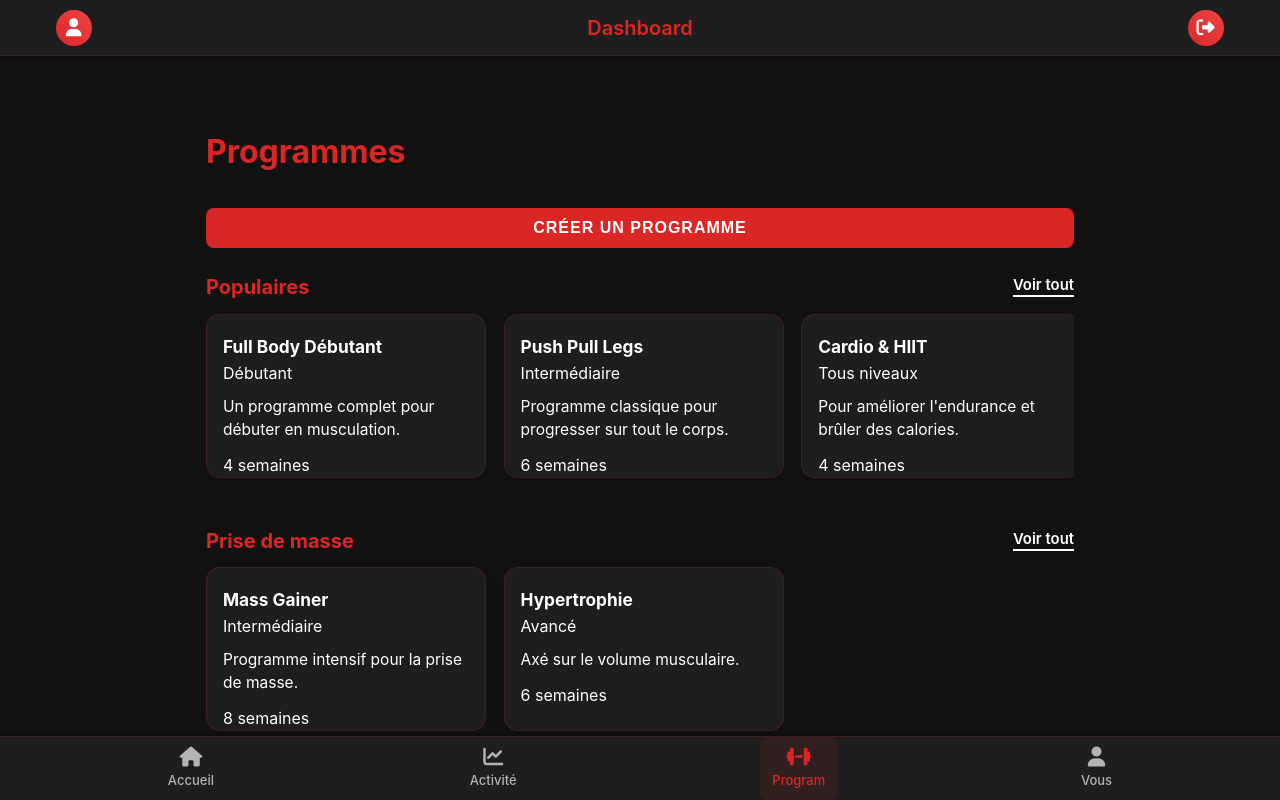
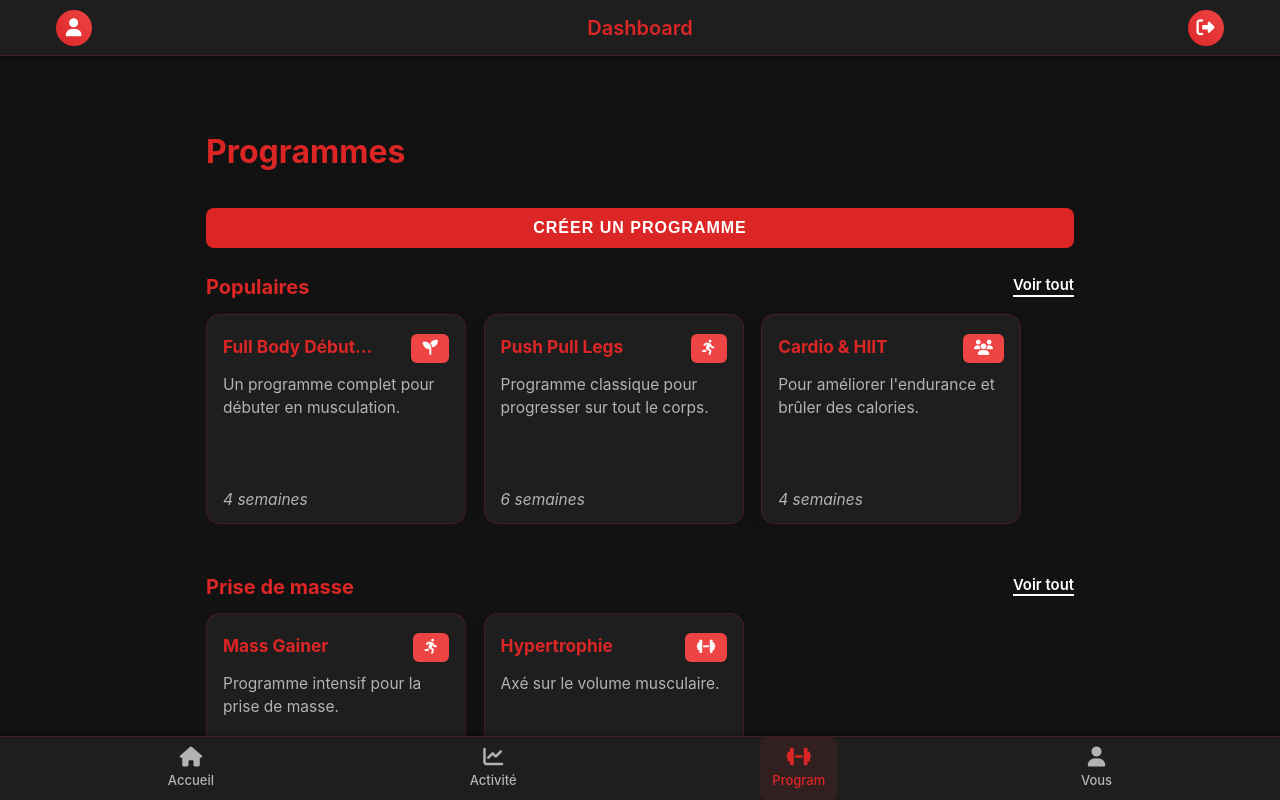
Before and after one commit to LumyaZ/musculia-front, an Angular app: page /dashboard/program in a window 1280 px wide. Shown: the top 800 px of the page. Built offline with nearby package versions, Linux system fonts and the light colour scheme; sample sign-in values are in the browser's storage.

Commit message:
refactor(program): composant card générique + UI homogène

```diff
--- /dev/null
+++ b/src/app/components/program-card/program-card.component.html
@@ -0,0 +1,12 @@
+<div class="program-card" (click)="cardClick.emit()">
+  <div class="program-header">
+    <h2>{{ program.name }}</h2>
+    <span class="program-level">
+      <i class="fas" [ngClass]="getLevelIcon(program.level)"></i>
+    </span>
+  </div>
+  <div class="program-description">{{ program.description }}</div>
+  <div class="program-footer">
+    <span class="program-duration">{{ program.duration }}</span>
+  </div>
+</div>
--- /dev/null
+++ b/src/app/components/program-card/program-card.component.scss
@@ -0,0 +1,100 @@
+@use "sass:map";
+@use "../../../styles/_variables.scss" as *;
+
+.program-card {
+  background: map.get($colors, 'surface');
+  border-radius: 14px;
+  box-shadow: 0 4px 16px rgba(0,0,0,0.08);
+  border: 1.5px solid map.get($colors, 'border');
+  padding: 1.2rem 1rem 1rem 1rem;
+  gap: 0.6rem;
+  width: 260px;
+  height: 210px;
+  min-width: 260px;
+  max-width: 260px;
+  min-height: 210px;
+  max-height: 210px;
+  flex: 1 1 220px;
+  display: flex;
+  flex-direction: column;
+  transition: box-shadow 0.2s, border 0.2s;
+  padding-bottom: 0.7rem !important;
+}
+
+.program-header {
+  display: flex;
+  align-items: flex-start;
+  justify-content: space-between;
+  gap: 0.5rem;
+}
+
+.program-header h2 {
+  margin: 0 0 0.1rem 0;
+  color: map.get($colors, 'primary');
+  font-size: 1.08rem;
+  font-weight: 700;
+  flex: 1 1 auto;
+  white-space: nowrap;
+  overflow: hidden;
+  text-overflow: ellipsis;
+  min-width: 0;
+  max-width: 150px;
+}
+
+.program-level {
+  background: map.get($colors, 'primary-light');
+  color: map.get($colors, 'primary-contrast');
+  border-radius: 6px;
+  padding: 0.2rem 0.7rem;
+  font-size: 0.95rem;
+  font-weight: 600;
+  white-space: nowrap;
+  flex-shrink: 0;
+  margin-left: 0.5rem;
+}
+
+.program-description {
+  color: map.get($colors, 'text-secondary');
+  margin-bottom: 0 !important;
+  font-size: 0.97rem;
+  display: -webkit-box;
+  -webkit-line-clamp: 2;
+  -webkit-box-orient: vertical;
+  overflow: hidden;
+  text-overflow: ellipsis;
+  white-space: normal;
+  min-height: 2.2em;
+}
+
+.program-footer {
+  margin-top: auto;
+  display: flex;
+  align-items: center;
+  justify-content: space-between;
+  margin-bottom: 0 !important;
+}
+
+.program-duration {
+  color: map.get($colors, 'text-secondary');
+  font-size: 0.97rem;
+  font-style: italic;
+}
+
+@media (max-width: 700px) {
+  .program-card {
+    width: 100%;
+    min-width: 0;
+    max-width: 100%;
+    height: auto;
+    min-height: 0;
+    max-height: none;
+    padding: 1.2rem 0.7rem 0.5rem 0.7rem !important;
+    display: block !important;
+    gap: 0 !important;
+  }
+  .program-footer {
+    margin-bottom: 0.3rem !important;
+    padding-bottom: 0 !important;
+    margin-top: 0.2rem;
+  }
+}
--- /dev/null
+++ b/src/app/components/program-card/program-card.component.ts
@@ -0,0 +1,29 @@
+import { Component, Input, Output, EventEmitter } from '@angular/core';
+import { CommonModule } from '@angular/common';
+
+@Component({
+  selector: 'app-program-card',
+  standalone: true,
+  imports: [CommonModule],
+  templateUrl: './program-card.component.html',
+  styleUrls: ['./program-card.component.scss']
+})
+export class ProgramCardComponent {
+  @Input() program: any;
+  @Output() cardClick = new EventEmitter<void>();
+
+  getLevelIcon(level: string): string {
+    switch ((level || '').toLowerCase()) {
+      case 'débutant':
+        return 'fa-seedling';
+      case 'intermédiaire':
+        return 'fa-person-running';
+      case 'avancé':
+        return 'fa-dumbbell';
+      case 'tous niveaux':
+        return 'fa-users';
+      default:
+        return 'fa-question-circle';
+    }
+  }
+}
--- a/src/app/views/dashboard/program/category-programs/category-programs.component.html
+++ b/src/app/views/dashboard/program/category-programs/category-programs.component.html
@@ -5,15 +5,6 @@
   <input class="search-input" type="text" [(ngModel)]="searchTerm" placeholder="Rechercher un programme..." />
   <h1>{{ category?.name }}</h1>
   <div class="category-programs-list">
-    <div class="program-card" *ngFor="let prog of filteredPrograms()" (click)="goToProgram(prog)">
-      <div class="program-header">
-        <h2>{{ prog.name }}</h2>
-        <span class="program-level">{{ prog.level }}</span>
-      </div>
-      <div class="program-description">{{ prog.description }}</div>
-      <div class="program-footer">
-        <span class="program-duration">{{ prog.duration }}</span>
-      </div>
-    </div>
+    <app-program-card *ngFor="let prog of filteredPrograms()" [program]="prog" (cardClick)="goToProgram(prog)"></app-program-card>
   </div>
 </div>
--- a/src/app/views/dashboard/program/category-programs/category-programs.component.ts
+++ b/src/app/views/dashboard/program/category-programs/category-programs.component.ts
@@ -2,11 +2,12 @@ import { Component } from '@angular/core';
 import { CommonModule } from '@angular/common';
 import { FormsModule } from '@angular/forms';
 import { ActivatedRoute, Router } from '@angular/router';
+import { ProgramCardComponent } from '../../../../components/program-card/program-card.component';
 
 @Component({
   selector: 'app-category-programs',
   standalone: true,
-  imports: [CommonModule, FormsModule],
+  imports: [CommonModule, FormsModule, ProgramCardComponent],
   templateUrl: './category-programs.component.html',
   styleUrls: ['./category-programs.component.scss']
 })
--- a/src/app/views/dashboard/program/program.component.html
+++ b/src/app/views/dashboard/program/program.component.html
@@ -32,16 +32,7 @@
         <span class="see-all-text" (click)="goToCategory(cat.slug)">Voir tout</span>
       </div>
       <div class="program-scroll-list">
-        <div class="program-card" *ngFor="let prog of cat.programs" (click)="goToProgram(prog)">
-          <div class="program-header">
-            <h2>{{ prog.name }}</h2>
-            <span class="program-level">{{ prog.level }}</span>
-          </div>
-          <div class="program-description">{{ prog.description }}</div>
-          <div class="program-footer">
-            <span class="program-duration">{{ prog.duration }}</span>
-          </div>
-        </div>
+        <app-program-card *ngFor="let prog of cat.programs" [program]="prog" (cardClick)="goToProgram(prog)"></app-program-card>
       </div>
     </div>
   </ng-container>
--- a/src/app/views/dashboard/program/program.component.ts
+++ b/src/app/views/dashboard/program/program.component.ts
@@ -1,11 +1,12 @@
 import { Component } from '@angular/core';
 import { CommonModule } from '@angular/common';
 import { Router } from '@angular/router';
+import { ProgramCardComponent } from '../../../components/program-card/program-card.component';
 
 @Component({
   selector: 'app-program',
   standalone: true,
-  imports: [CommonModule],
+  imports: [CommonModule, ProgramCardComponent],
   templateUrl: './program.component.html',
   styleUrls: ['./program.component.scss']
 })
```
